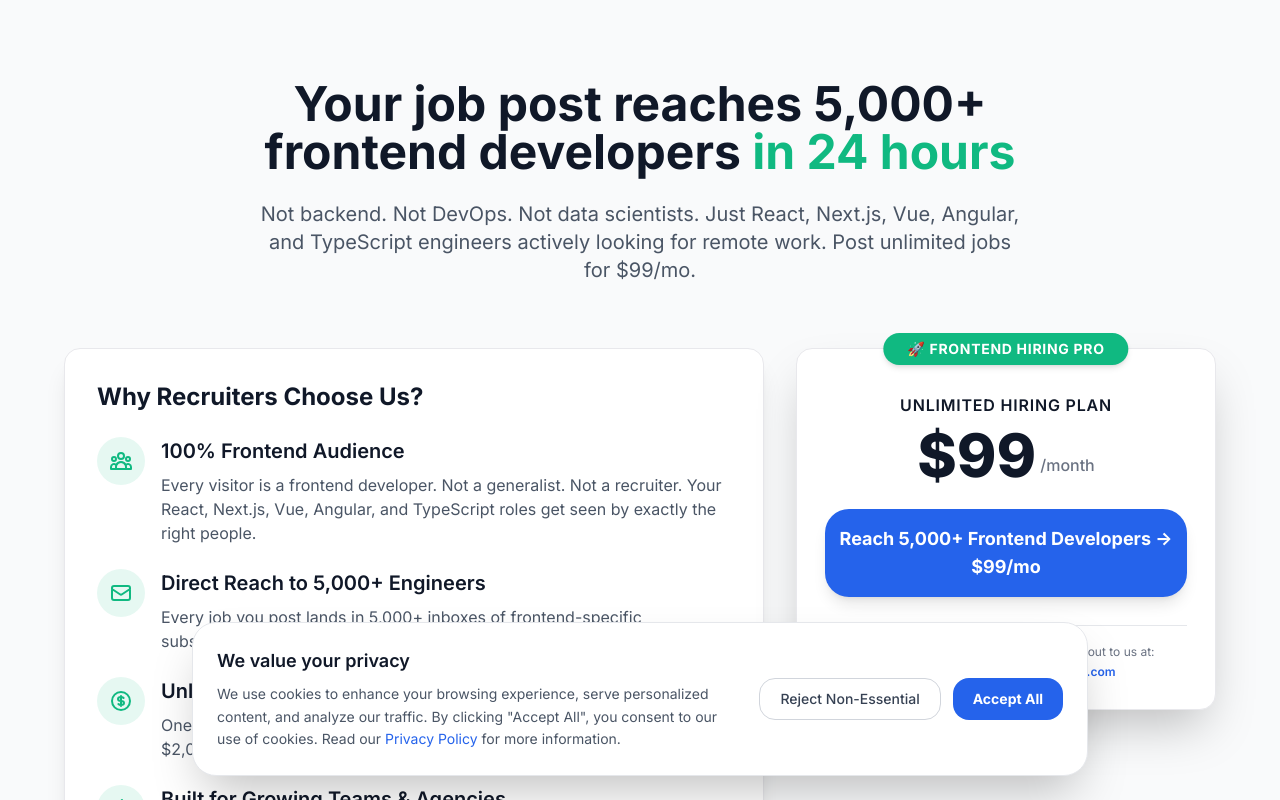
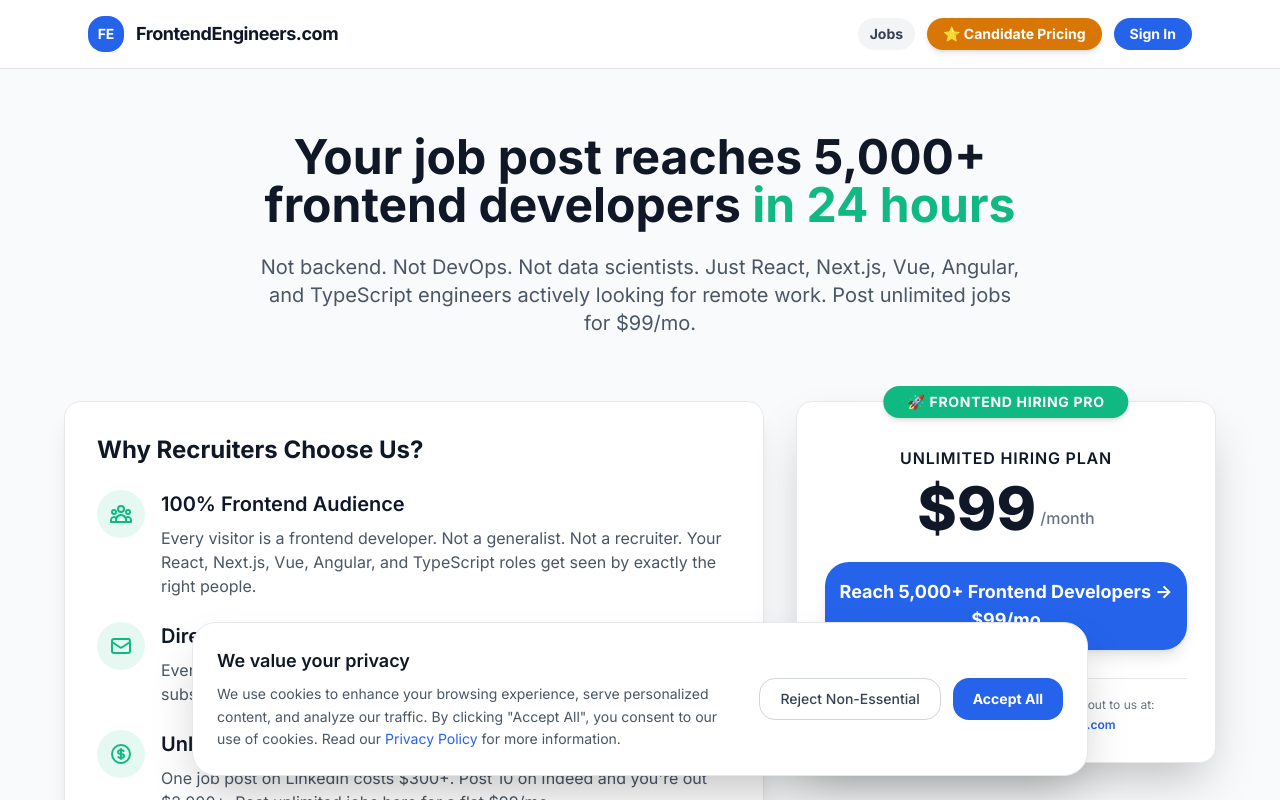
Before and after one commit to harshal-gav/frontend-engineers-fe, a Next.js app: page /employers/pricing in a window 1280 px wide. Shown: the top 800 px of the page. Built offline with nearby package versions, Linux system fonts and the light colour scheme; no server answers.

Commit message:
feat: update site branding links and layout headers across pages

```diff
--- a/src/app/employers/pricing/page.tsx
+++ b/src/app/employers/pricing/page.tsx
@@ -63,8 +63,55 @@ export default function EmployerPricingPage() {
   };
 
   return (
-    <div className="min-h-screen bg-gray-50 text-gray-900 py-20 px-4">
-      <div className="max-w-6xl mx-auto">
+    <div className="min-h-screen bg-gray-50 text-gray-900 flex flex-col">
+      {/* ─── Header ─────────────────────────── */}
+      <header className="border-b border-[#e2e2e6] bg-white sticky top-0 z-20">
+        <div className="max-w-6xl mx-auto px-4 sm:px-6 py-3 sm:py-4 flex items-center justify-between gap-2 sm:gap-4">
+          <Link
+            href="/"
+            className="font-bold text-gray-900 text-base sm:text-lg hover:text-[#2563eb] shrink-0 flex items-center gap-2 sm:gap-3 hover:opacity-90 transition-opacity"
+          >
+            <div className="w-8 h-8 sm:w-9 sm:h-9 rounded-lg flex items-center justify-center text-white font-bold text-xs sm:text-sm bg-[#2563eb] shrink-0">
+              FE
+            </div>
+            <span className="text-base sm:text-lg font-bold text-gray-900 tracking-tight">
+              FrontendEngineers.com
+            </span>
+          </Link>
+          <div className="flex items-center gap-2 sm:gap-3 shrink-0">
+            <Link
+              href="/"
+              className="text-xs sm:text-sm bg-gray-100 text-gray-700 px-3 py-1.5 rounded-full font-bold hover:bg-gray-200 transition-colors"
+            >
+              Jobs
+            </Link>
+            <Link
+              href="/pricing"
+              className="text-xs sm:text-sm bg-[#d97706] text-white px-3 sm:px-4 py-1.5 rounded-full font-bold shadow-md hover:bg-[#b45309] transition-all"
+            >
+              ⭐ Candidate Pricing
+            </Link>
+            {user ? (
+              <Link
+                href="/dashboard"
+                className="text-xs sm:text-sm bg-gray-100 text-gray-700 px-3 py-1.5 rounded-full font-bold hover:bg-gray-200 transition-colors"
+              >
+                Dashboard
+              </Link>
+            ) : (
+              <Link
+                href="/auth/login?redirect=/employers/pricing"
+                className="text-xs sm:text-sm bg-[#2563eb] text-white px-3 sm:px-4 py-1.5 rounded-full font-bold hover:bg-[#1d4ed8] transition-colors"
+              >
+                Sign In
+              </Link>
+            )}
+          </div>
+        </div>
+      </header>
+
+      <main className="flex-1 py-12 sm:py-16 px-4">
+        <div className="max-w-6xl mx-auto">
         <div className="max-w-3xl mx-auto text-center mb-16">
           <h1 className="text-4xl md:text-5xl font-bold mb-6 text-gray-900">
             Your job post reaches 5,000+ frontend developers <span className="text-[#10b981]">in 24 hours</span>
@@ -231,6 +278,7 @@ export default function EmployerPricingPage() {
 
         </div>
       </div>
-    </div>
+    </main>
+  </div>
   );
 }
--- a/src/app/page.tsx
+++ b/src/app/page.tsx
@@ -128,15 +128,14 @@ export default async function HomePage() {
         <div className="min-h-screen bg-white flex flex-col">
           <header className="border-b border-[#e2e2e6] bg-white sticky top-0 z-20">
             <div className="max-w-7xl mx-auto px-4 sm:px-6 py-3 sm:py-4 flex items-center justify-between">
-              <div className="flex items-center gap-2 sm:gap-3">
-                <div className="w-9 h-9 rounded-lg flex items-center justify-center text-white font-bold text-sm bg-[#2563eb]">
+              <Link href="/" className="flex items-center gap-2 sm:gap-3 hover:opacity-90 transition-opacity">
+                <div className="w-8 h-8 sm:w-9 sm:h-9 rounded-lg flex items-center justify-center text-white font-bold text-xs sm:text-sm bg-[#2563eb] shrink-0">
                   FE
                 </div>
                 <span className="text-base sm:text-lg font-bold text-gray-900 tracking-tight">
-                  <span className="hidden sm:inline">FrontendEngineers.com</span>
-                  <span className="sm:hidden">FrontendEngineers</span>
+                  FrontendEngineers.com
                 </span>
-              </div>
+              </Link>
               <div className="w-24 h-10 skeleton rounded" />
             </div>
           </header>
--- a/src/app/pricing/page.tsx
+++ b/src/app/pricing/page.tsx
@@ -24,7 +24,7 @@ const TESTIMONIALS: { name: string; role: string; quote: string; avatar?: string
 
 export default function PricingPage() {
   const router = useRouter();
-  const { user } = useAuth();
+  const { user, isSubscribed } = useAuth();
   const [error, setError] = useState<string | null>(null);
   const [providerKey, setProviderKey] = useState<number>(Date.now());
   const [stats, setStats] = useState<{ jobCount: number; companyCount: number } | null>(null);
@@ -131,8 +131,60 @@ export default function PricingPage() {
   };
 
   return (
-    <div className="min-h-screen bg-white text-gray-900 py-20 px-4">
-      <div className="max-w-6xl mx-auto">
+    <div className="min-h-screen bg-white text-gray-900 flex flex-col">
+      {/* ─── Header ─────────────────────────── */}
+      <header className="border-b border-[#e2e2e6] bg-white sticky top-0 z-20">
+        <div className="max-w-6xl mx-auto px-4 sm:px-6 py-3 sm:py-4 flex items-center justify-between gap-2 sm:gap-4">
+          <Link
+            href="/"
+            className="font-bold text-gray-900 text-base sm:text-lg hover:text-[#2563eb] shrink-0 flex items-center gap-2 sm:gap-3 hover:opacity-90 transition-opacity"
+          >
+            <div className="w-8 h-8 sm:w-9 sm:h-9 rounded-lg flex items-center justify-center text-white font-bold text-xs sm:text-sm bg-[#2563eb] shrink-0">
+              FE
+            </div>
+            <span className="text-base sm:text-lg font-bold text-gray-900 tracking-tight">
+              FrontendEngineers.com
+            </span>
+          </Link>
+          <div className="flex items-center gap-2 sm:gap-3 shrink-0">
+            <Link
+              href="/"
+              className="text-xs sm:text-sm bg-gray-100 text-gray-700 px-3 py-1.5 rounded-full font-bold hover:bg-gray-200 transition-colors"
+            >
+              Jobs
+            </Link>
+            <Link
+              href="/referrals"
+              className="text-xs sm:text-sm bg-emerald-50 text-emerald-700 px-3 py-1.5 rounded-full font-bold hover:bg-emerald-100 transition-colors border border-emerald-200"
+            >
+              Referrals
+            </Link>
+            {user ? (
+              <Link
+                href="/dashboard"
+                className="text-xs sm:text-sm bg-gray-100 text-gray-700 px-3 py-1.5 rounded-full font-bold hover:bg-gray-200 transition-colors"
+              >
+                Dashboard
+              </Link>
+            ) : (
+              <Link
+                href="/auth/login?redirect=/pricing"
+                className="text-xs sm:text-sm bg-[#2563eb] text-white px-3 sm:px-4 py-1.5 rounded-full font-bold hover:bg-[#1d4ed8] transition-colors"
+              >
+                Sign In
+              </Link>
+            )}
+            {isSubscribed && (
+              <span className="text-[10px] sm:text-xs bg-[#d97706] text-white px-2 py-0.5 rounded-full font-bold uppercase tracking-wider">
+                Pro
+              </span>
+            )}
+          </div>
+        </div>
+      </header>
+
+      <main className="flex-1 py-12 sm:py-16 px-4">
+        <div className="max-w-6xl mx-auto">
         <div className="max-w-3xl mx-auto text-center mb-12 flex flex-col items-center">
           <div className="inline-flex items-center justify-center gap-1.5 bg-[#f0fdf4] text-[#166534] border border-[#bbf7d0] px-3 sm:px-4 py-1.5 rounded-full text-[10px] sm:text-xs font-bold mb-4 sm:mb-6 shadow-sm uppercase tracking-wider">
             <svg className="w-3.5 h-3.5 sm:w-4 sm:h-4" fill="none" stroke="currentColor" viewBox="0 0 24 24"><path strokeLinecap="round" strokeLinejoin="round" strokeWidth="2.5" d="M13 10V3L4 14h7v7l9-11h-7z"></path></svg>
@@ -251,7 +303,7 @@ export default function PricingPage() {
           {/* ─── Right Column (Pricing Card) ──────────────── */}
           {/* Order 1 on mobile (top of the page), Order 2 on desktop (right side) */}
           <div className="w-full lg:w-[420px] shrink-0 order-1 lg:order-2 lg:sticky lg:top-24">
-            <div className="glass-card p-6 lg:p-7 border border-[#e2e2e6] bg-white rounded-2xl">
+            <div className="glass-card p-5 sm:p-6 lg:p-7 border border-[#e2e2e6] bg-white rounded-2xl">
               <div className="text-[#2563eb] font-semibold tracking-wider uppercase mb-2 text-center">
                 Pro Membership
               </div>
@@ -319,11 +371,13 @@ export default function PricingPage() {
                 {!user ? (
                   <button
                     onClick={() => router.push("/auth/signup?redirect=/pricing")}
-                    className="w-full py-3 rounded-full text-white bg-[#d97706] hover:bg-[#b45309] font-bold text-lg shadow-lg shadow-orange-500/20 transition-colors"
+                    className="w-full py-3.5 sm:py-4 px-4 sm:px-6 rounded-full text-white bg-[#d97706] hover:bg-[#b45309] font-bold text-sm sm:text-base md:text-lg shadow-lg shadow-orange-500/20 transition-all flex items-center justify-center gap-1.5 sm:gap-2 text-center leading-tight active:scale-[0.99]"
                   >
-                    ⭐ Unlock 2,400+ Jobs & Referrals - $9/mo
+                    ⭐ Unlock Jobs &amp; Referrals - $9/mo
                   </button>
                 ) : (
+
+
                   <div className="flex flex-col gap-4">
 
                     <button
@@ -398,6 +452,7 @@ export default function PricingPage() {
 
         </div>
       </div>
-    </div>
+    </main>
+  </div>
   );
 }
--- a/src/app/referrals/page.tsx
+++ b/src/app/referrals/page.tsx
@@ -616,13 +616,14 @@ export default function ReferralsPage() {
         <div className="max-w-5xl mx-auto px-4 sm:px-6 py-4 flex items-center justify-between gap-4">
           <Link
             href="/"
-            className="font-bold text-gray-900 text-base sm:text-lg hover:text-[#2563eb] shrink-0 flex items-center gap-2"
+            className="font-bold text-gray-900 text-base sm:text-lg hover:text-[#2563eb] shrink-0 flex items-center gap-2 sm:gap-3 hover:opacity-90 transition-opacity"
           >
-            <div className="w-8 h-8 rounded-lg flex items-center justify-center text-white font-bold text-xs bg-[#2563eb] shrink-0">
+            <div className="w-8 h-8 sm:w-9 sm:h-9 rounded-lg flex items-center justify-center text-white font-bold text-xs sm:text-sm bg-[#2563eb] shrink-0">
               FE
             </div>
-            <span className="hidden sm:inline">FrontendEngineers.com</span>
-            <span className="sm:hidden">FE</span>
+            <span className="text-base sm:text-lg font-bold text-gray-900 tracking-tight">
+              FrontendEngineers.com
+            </span>
           </Link>
           <div className="flex items-center gap-2 sm:gap-3">
             <Link
--- a/src/components/JobsClientPage.tsx
+++ b/src/components/JobsClientPage.tsx
@@ -497,14 +497,17 @@ export default function JobsClientPage() {
       {/* ─── Header ─────────────────────────── */}
       <header className="border-b border-[#e2e2e6] bg-white sticky top-0 z-20">
         <div className="max-w-7xl mx-auto px-4 sm:px-6 py-3 sm:py-4 flex flex-col sm:flex-row items-center sm:justify-between gap-3 sm:gap-0">
-          <div className="flex items-center justify-center gap-2 sm:gap-3 max-w-full">
+          <Link
+            href="/"
+            className="flex items-center justify-center gap-2 sm:gap-3 max-w-full hover:opacity-90 transition-opacity"
+          >
             <div className="w-8 h-8 sm:w-9 sm:h-9 rounded-lg flex items-center justify-center text-white font-bold text-xs sm:text-sm bg-[#2563eb] shrink-0">
               FE
             </div>
             <span className="text-base sm:text-lg font-bold text-gray-900 tracking-tight truncate">
               FrontendEngineers.com
             </span>
-          </div>
+          </Link>
           <div className="flex flex-wrap items-center justify-center gap-2 sm:gap-3 relative max-w-full">
             {authLoading ? (
               <div className="w-20 h-8 skeleton rounded" />
```
